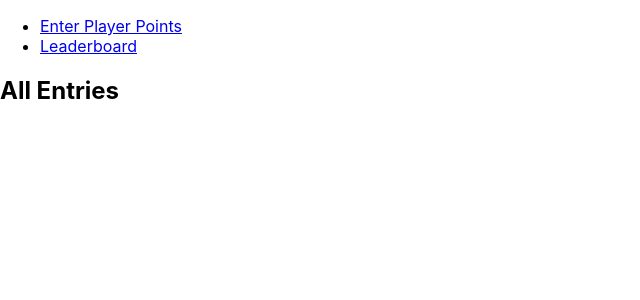
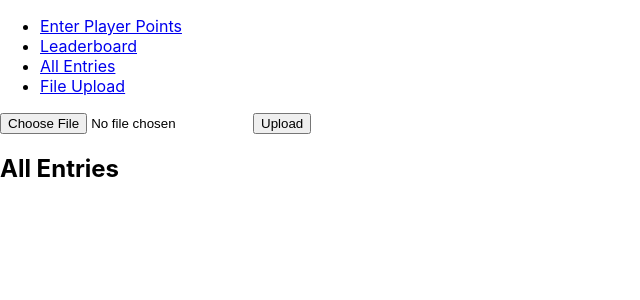
Before and after one commit to shivesh0307/leaderboard-app, a React (Create React App) app: page /file-upload in a window 1280 px wide. Shown: the top 300 px of the page, without its empty margins (0-640 px from the left). Built offline with nearby package versions, Linux system fonts and the light colour scheme.

Commit message:
added file upload functionality(not complete)

```diff
--- a/package.json
+++ b/package.json
@@ -10,7 +10,8 @@
     "react-dom": "^18.2.0",
     "react-router-dom": "^6.15.0",
     "react-scripts": "5.0.1",
-    "web-vitals": "^2.1.4"
+    "web-vitals": "^2.1.4",
+    "xlsx": "^0.18.5"
   },
   "scripts": {
     "start": "react-scripts start",
--- a/src/App.js
+++ b/src/App.js
@@ -3,7 +3,9 @@ import { BrowserRouter as Router, Routes, Route, Link } from 'react-router-dom';
 import EnterPlayerInfo from './EnterPlayerInfo';
 import Leaderboard from './Leaderboard';
 import Entry from './Entry';
+import Entries from './Entries';
 import { nanoid } from 'nanoid'
+import FileUpload from './FileUpload';
 
 const App = () => {
   const [players, setPlayers] = useState([]);
@@ -61,6 +63,12 @@ const App = () => {
             <li>
               <Link to="/leaderboard">Leaderboard</Link>
             </li>
+            <li>
+              <Link to="/entries">All Entries</Link>
+            </li>
+            <li>
+              <Link to="/file-upload">File Upload</Link>
+            </li>
           </ul>
         </nav>
       </div>
@@ -69,18 +77,11 @@ const App = () => {
       <Routes>
         <Route path='/leaderboard' element={<Leaderboard players={players} />} />
         <Route path='/' element={<EnterPlayerInfo addEntry={addEntry} />} />
+        <Route path='/entries' element={<Entries entries={entries} editEntry={editEntry} deleteEntry={deleteEntry} />} />
+        <Route path='/file-upload' element={<FileUpload addEntry={addEntry} />} />
+
       </Routes>
-      <div>
-        <h2>All Entries</h2>
-        {entries.map((entry) => (
-          <Entry
-            key={entry.id}
-            entry={entry}
-            editEntry={editEntry}
-            deleteEntry={deleteEntry}
-          />
-        ))}
-      </div>
+      <Entries entries={entries} editEntry={editEntry} deleteEntry={deleteEntry} />
 
     </Router >
 
--- /dev/null
+++ b/src/Entries.js
@@ -0,0 +1,20 @@
+import React from 'react';
+import Entry from './Entry';
+const Entries = ({ entries, editEntry, deleteEntry }) => {
+
+    return (
+        <div>
+            <h2>All Entries</h2>
+            {entries.map((entry) => (
+                <Entry
+                    key={entry.id}
+                    entry={entry}
+                    editEntry={editEntry}
+                    deleteEntry={deleteEntry}
+                />
+            ))}
+        </div>
+    );
+};
+
+export default Entries;
--- /dev/null
+++ b/src/FileUpload.js
@@ -0,0 +1,35 @@
+import React, { useState } from 'react';
+import * as XLSX from "xlsx/xlsx";
+
+const FileUpload = ({ addEntry }) => {
+    const [selectedFile, setSelectedFile] = useState(null);
+
+    const handleFileChange = (e) => {
+        const file = e.target.files[0];
+        setSelectedFile(file);
+    };
+
+    const handleUpload = () => {
+        if (selectedFile) {
+            const reader = new FileReader();
+            reader.onload = (e) => {
+                const data = new Uint8Array(e.target.result);
+                const workbook = XLSX.read(data, { type: 'array' });
+
+                const entries = XLSX.utils.sheet_to_json(workbook.Sheets[workbook.SheetNames[0]]);
+                addEntry(entries);
+
+            };
+            reader.readAsArrayBuffer(selectedFile);
+        }
+    };
+
+    return (
+        <div>
+            <input type="file" onChange={handleFileChange} />
+            <button onClick={handleUpload}>Upload</button>
+        </div>
+    );
+};
+
+export default FileUpload;
```
Also changed, not shown: 1 other file (tests, documents, lock files or other folders).
